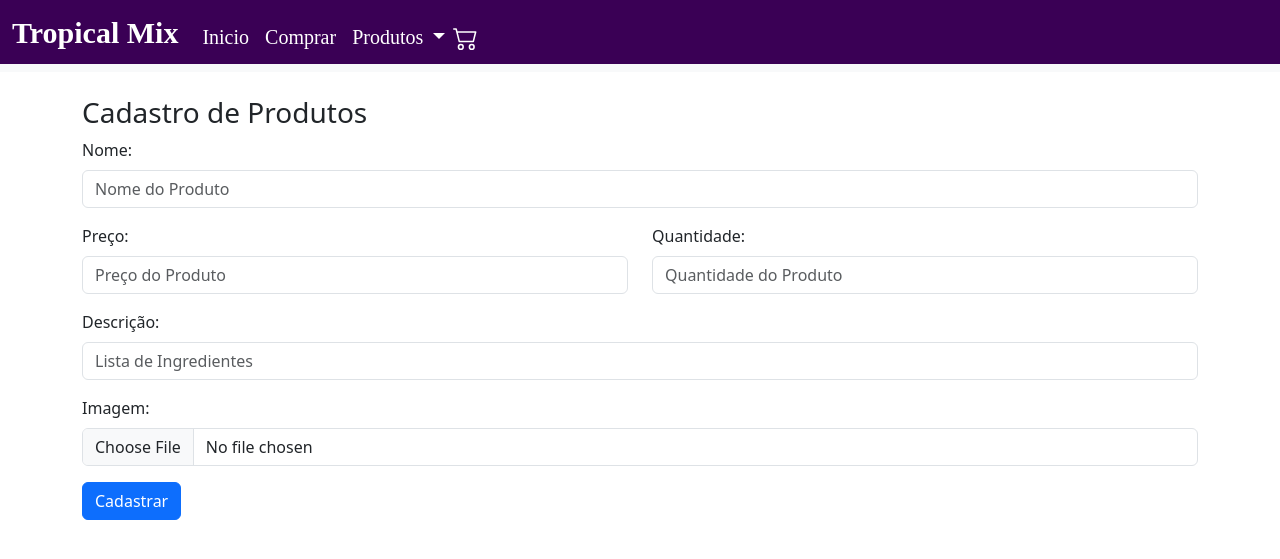
After one commit to BiaCNtt/Site-TropicalMix, a PHP site: page /Produtos.php in a window 1280 px wide. The commit adds this page. Shown: the top 559 px of the page. Run offline with PHP 8.4, Linux system fonts and the light colour scheme; some web fonts are replaced.

Commit message:
melhorias

```diff
--- a/Cadastrocliente.php
+++ b/Cadastrocliente.php
@@ -49,5 +49,4 @@
 
     </main>
 
-    <script src="https://cdn.jsdelivr.net/npm/bootstrap@5.3.2/dist/js/bootstrap.bundle.min.js" integrity="sha384-C6RzsynM9kWDrMNeT87bh95OGNyZPhcTNXj1NW7RuBCsyN/o0jlpcV8Qyq46cDfL" crossorigin="anonymous"></script>
-</html>
+    <?php require 'footer.php'; ?>
--- /dev/null
+++ b/Produtos.php
@@ -0,0 +1,37 @@
+    <?php require 'head.php'; ?>
+    <?php require 'navbar.php'; ?>
+
+    <br><div class="container" id="formulario">
+        <h3>Cadastro de Produtos</h3>
+        <form method="POST" action="produtoadicionar.php" enctype="multipart/form-data" class="custom-form">
+            <div class="mb-3">
+                <label for="nomeP" class="form-label">Nome:</label>
+                <input type="text" class="form-control" id="nomeP" name="nomeP" placeholder="Nome do Produto">
+            </div>
+            <div class="mb-3">
+                <div class="row">
+                    <div class="col-md-6">
+                        <label for="precoP" class="form-label">Preço:</label>
+                        <input type="text" class="form-control" id="precoP" name="precoP" placeholder="Preço do Produto">
+                    </div>
+                    <div class="col-md-6">
+                        <label for="quantP" class="form-label">Quantidade:</label>
+                        <input type="number" class="form-control" id="quantP" name="quantP" placeholder="Quantidade do Produto">
+                    </div>
+                </div>
+            </div>
+            <div class="mb-3">
+                <label for="ingP" class="form-label">Descrição:</label>
+                <input type="text" class="form-control" id="ingP" name="ingP" placeholder="Lista de Ingredientes">
+            </div>
+            <div class="mb-3">
+                <label for="imgP" class="form-label">Imagem:</label>
+                <input type="file" class="form-control" id="imgP" name="imgP" accept="image/*" placeholder="Imagem do Produto">
+            </div>
+            <button type="submit" class="btn btn-primary">Cadastrar</button>
+        </form>
+    </div>
+    <?php require 'footer.php'; ?>
+</div>
+
+<?php require 'footer.php'; ?>
--- a/head.php
+++ b/head.php
@@ -1,6 +1,6 @@
 <html>
 	<head>
-		<link rel="icon" href="logo.png" type="image/x-icon">
+		<link rel="icon" href="images/logo.png" type="image/x-icon">
 		<title>TROPICAL MIX </title>
 		<meta charset="utf-8">
 		<meta content="width=device-width, initia-scale=1.0, user-scalabre=0" name="viewport">
--- a/index.php
+++ b/index.php
@@ -9,7 +9,7 @@
 
 <body>
 <div class="container-fluid">
-<img src="banner.png" class="img-fluid" alt="banner">
+<img src="images/banner.png" class="img-fluid" alt="banner">
   <div class="container text-center">
     <div class="row align-items-center">
       <p class ="texto"> Embarque nesta jornada de bem-estar e paladares exóticos, onde cada taça de açaí é
--- a/navbar.php
+++ b/navbar.php
@@ -18,7 +18,7 @@
           </a>
           <ul class="dropdown-menu">
             <li><a class="dropdown-item" href="#">Listar produtos</a></li>
-            <li><a class="dropdown-item" href="#">Cadastrar produtos</a></li>
+            <li><a class="dropdown-item" href="Produtos.php">Cadastrar produtos</a></li>
           </ul>
         </li>
       </ul>
--- a/style.css
+++ b/style.css
@@ -39,4 +39,5 @@ section {
     justify-content: center;
     color: #3a0055;
     font-family: 'Hanuman';
+    font-weight: bolder;
   }
```
Also changed, not shown: images/banner.png (added), images/logo.png (added), taca_de_banana.jfif (deleted), taca_docedeleite.jfif (deleted), taça_casadinho.jfif (deleted).
